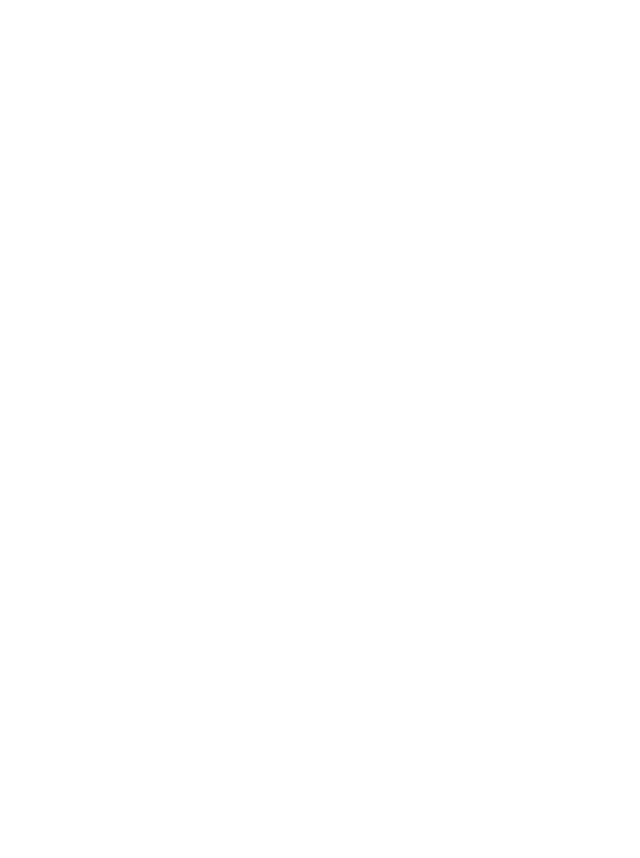
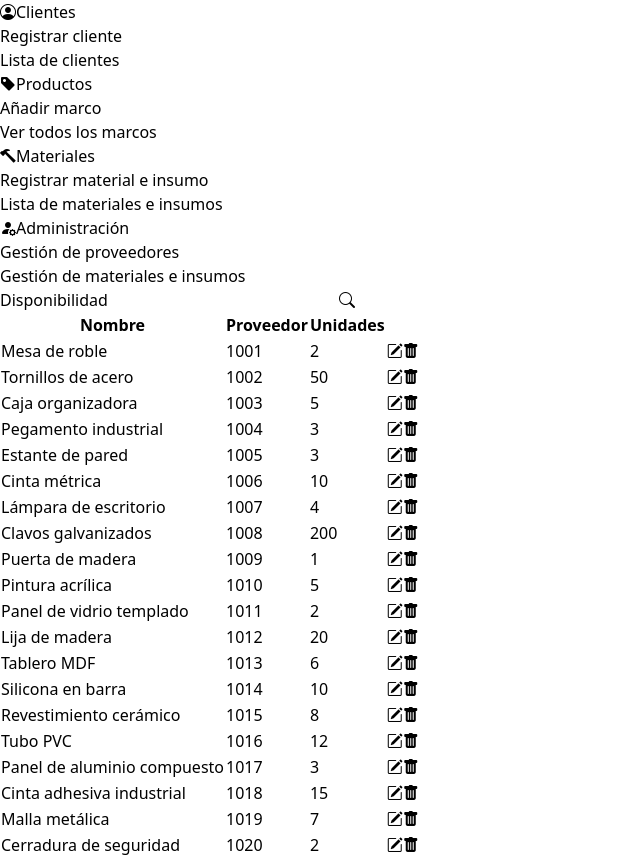
Before and after one commit to sae0-3/mymc, a React (Vite) app: page /lista_de_materiales in a window 1280 px wide. Before the commit this address had no page. Shown: the whole page, without its empty margins (0-640 px from the left). Before the commit the page ends 800 px from the top, so only its background shows below. Built offline with nearby package versions, Linux system fonts and the light colour scheme.

Commit message:
lista de materiales e insumos

```diff
--- a/src/App.jsx
+++ b/src/App.jsx
@@ -13,6 +13,7 @@ import ProtectedRoute from "@/components/ProtectedRoute"; // Protección de ruta
 import FrameList from "@/pages/FrameList";
 import AddFrame from "@/pages/AddFrame";
 import RegisterMaterial from "@/pages/RegisterMaterial";
+import MaterialList from "@/pages/MaterialList";
 
 function App() {
   return (
@@ -40,6 +41,7 @@ function App() {
           <Route path='/lista_de_marcos' element={<FrameList />} />
           <Route path='/añadir_marco' element={<AddFrame />} />
           <Route path='/registrar_material' element={<RegisterMaterial />} />
+          <Route path='/lista_de_materiales' element={<MaterialList />} />
         </Route>
       </Routes>
     </Router>
--- a/src/components/Header.jsx
+++ b/src/components/Header.jsx
@@ -57,7 +57,7 @@ const sections = [
     label: 'Materiales',
     options: [
       { label: 'Registrar material e insumo', link: '/registrar_material' },
-      { label: 'Lista de materiales e insumos', link: '/lista_materiales' },
+      { label: 'Lista de materiales e insumos', link: '/lista_de_materiales' },
       // { label: 'Inventario actual', link: '/inventario_actual' },
       // { label: 'Especificaciones técnicas', link: '/especificaciones_tecnicas' },
     ]
--- a/src/components/Search.jsx
+++ b/src/components/Search.jsx
@@ -18,7 +18,7 @@ export const Search = ({ action, label, placeholder = '', id }) => {
         id={id}
         value={searchTerm}
         onChange={(e) => setSearchTerm(e.target.value)}
-        className='border-b border-gray-200 focus:border-gray-500 focus:outline-none focus:ring-0 p-2 w-full'
+        className='border-b border-gray-300 focus:border-gray-800 focus:outline-none focus:ring-0 p-2 w-full'
         placeholder={placeholder}
       />
       <button
--- /dev/null
+++ b/src/pages/MaterialList.jsx
@@ -0,0 +1,221 @@
+import { useState } from 'react'
+
+import { Table } from '@/components/Table'
+import { Search } from '@/components/Search'
+import TitleLayout from '@/layouts/TitleLayout'
+
+const columns = [
+  { accessorKey: 'nombre', header: 'Nombre' },
+  { accessorKey: 'nit_ci', header: 'Proveedor' },
+  { accessorKey: 'cantidad', header: 'Unidades' },
+]
+
+export default function MaterialList() {
+  const [filteredData, setFilteredData] = useState(data)
+
+  const onEdit = (row) => console.log('Editando:', row)
+  const onDelete = (row) => console.log('Eliminando:', row)
+
+  const handleSearch = (searchTerm) => {
+    const numericTerm = Number(searchTerm)
+    if (isNaN(numericTerm)) {
+      setFilteredData(data)
+      return
+    }
+
+    setFilteredData(data.filter(row => row.cantidad >= numericTerm))
+  }
+
+  return (
+    <TitleLayout title='Gestión de materiales e insumos'>
+      <section className='w-4/12'>
+        <Search id='search_disponibilidad' label='Disponibilidad' action={handleSearch} />
+      </section>
+
+      <Table columns={columns} data={filteredData} actions={{ onEdit, onDelete }} />
+    </TitleLayout>
+  )
+}
+
+const data = [
+  {
+    nit_ci: '1001',
+    material: 'Material',
+    nombre: 'Mesa de roble',
+    cantidad: 2,
+    precio_unitario: 150.75,
+    precio_total: 301.50,
+    descripcion: 'Mesa de roble macizo con acabado pulido'
+  },
+  {
+    nit_ci: '1002',
+    material: 'Insumo',
+    nombre: 'Tornillos de acero',
+    cantidad: 50,
+    precio_unitario: 0.50,
+    precio_total: 25.00,
+    descripcion: 'Tornillos resistentes para madera y metal'
+  },
+  {
+    nit_ci: '1003',
+    material: 'Material',
+    nombre: 'Caja organizadora',
+    cantidad: 5,
+    precio_unitario: 20.00,
+    precio_total: 100.00,
+    descripcion: 'Caja de almacenamiento con tapa hermética'
+  },
+  {
+    nit_ci: '1004',
+    material: 'Insumo',
+    nombre: 'Pegamento industrial',
+    cantidad: 3,
+    precio_unitario: 35.00,
+    precio_total: 105.00,
+    descripcion: 'Pegamento de alta resistencia para madera y plástico'
+  },
+  {
+    nit_ci: '1005',
+    material: 'Material',
+    nombre: 'Estante de pared',
+    cantidad: 3,
+    precio_unitario: 120.00,
+    precio_total: 360.00,
+    descripcion: 'Estante de madera flotante con soportes metálicos'
+  },
+  {
+    nit_ci: '1006',
+    material: 'Insumo',
+    nombre: 'Cinta métrica',
+    cantidad: 10,
+    precio_unitario: 15.00,
+    precio_total: 150.00,
+    descripcion: 'Cinta métrica de 5 metros con carcasa reforzada'
+  },
+  {
+    nit_ci: '1007',
+    material: 'Material',
+    nombre: 'Lámpara de escritorio',
+    cantidad: 4,
+    precio_unitario: 45.50,
+    precio_total: 182.00,
+    descripcion: 'Lámpara LED con brazo ajustable'
+  },
+  {
+    nit_ci: '1008',
+    material: 'Insumo',
+    nombre: 'Clavos galvanizados',
+    cantidad: 200,
+    precio_unitario: 0.10,
+    precio_total: 20.00,
+    descripcion: 'Clavos resistentes a la corrosión para madera'
+  },
+  {
+    nit_ci: '1009',
+    material: 'Material',
+    nombre: 'Puerta de madera',
+    cantidad: 1,
+    precio_unitario: 450.00,
+    precio_total: 450.00,
+    descripcion: 'Puerta de madera maciza con diseño moderno'
+  },
+  {
+    nit_ci: '1010',
+    material: 'Insumo',
+    nombre: 'Pintura acrílica',
+    cantidad: 5,
+    precio_unitario: 80.00,
+    precio_total: 400.00,
+    descripcion: 'Pintura de alta calidad para interiores y exteriores'
+  },
+  {
+    nit_ci: '1011',
+    material: 'Material',
+    nombre: 'Panel de vidrio templado',
+    cantidad: 2,
+    precio_unitario: 230.00,
+    precio_total: 460.00,
+    descripcion: 'Vidrio templado de alta resistencia'
+  },
+  {
+    nit_ci: '1012',
+    material: 'Insumo',
+    nombre: 'Lija de madera',
+    cantidad: 20,
+    precio_unitario: 5.00,
+    precio_total: 100.00,
+    descripcion: 'Lija de diferentes grosores para acabados finos'
+  },
+  {
+    nit_ci: '1013',
+    material: 'Material',
+    nombre: 'Tablero MDF',
+    cantidad: 6,
+    precio_unitario: 180.00,
+    precio_total: 1080.00,
+    descripcion: 'Tablero de fibra de densidad media para carpintería'
+  },
+  {
+    nit_ci: '1014',
+    material: 'Insumo',
+    nombre: 'Silicona en barra',
+    cantidad: 10,
+    precio_unitario: 2.50,
+    precio_total: 25.00,
+    descripcion: 'Barras de silicona para pistola de calor'
+  },
+  {
+    nit_ci: '1015',
+    material: 'Material',
+    nombre: 'Revestimiento cerámico',
+    cantidad: 8,
+    precio_unitario: 95.00,
+    precio_total: 760.00,
+    descripcion: 'Revestimiento de cerámica para pisos y paredes'
+  },
+  {
+    nit_ci: '1016',
+    material: 'Insumo',
+    nombre: 'Tubo PVC',
+    cantidad: 12,
+    precio_unitario: 25.00,
+    precio_total: 300.00,
+    descripcion: 'Tubo de PVC para instalaciones sanitarias'
+  },
+  {
+    nit_ci: '1017',
+    material: 'Material',
+    nombre: 'Panel de aluminio compuesto',
+    cantidad: 3,
+    precio_unitario: 320.00,
+    precio_total: 960.00,
+    descripcion: 'Panel ligero y resistente para fachadas'
+  },
+  {
+    nit_ci: '1018',
+    material: 'Insumo',
+    nombre: 'Cinta adhesiva industrial',
+    cantidad: 15,
+    precio_unitario: 8.00,
+    precio_total: 120.00,
+    descripcion: 'Cinta adhesiva de alta adherencia'
+  },
+  {
+    nit_ci: '1019',
+    material: 'Material',
+    nombre: 'Malla metálica',
+    cantidad: 7,
+    precio_unitario: 145.00,
+    precio_total: 1015.00,
+    descripcion: 'Malla de acero galvanizado para construcción'
+  },
+  {
+    nit_ci: '1020',
+    material: 'Insumo',
+    nombre: 'Cerradura de seguridad',
+    cantidad: 2,
+    precio_unitario: 180.00,
+    precio_total: 360.00,
+    descripcion: 'Cerradura con doble cilindro y llave maestra'
+  }
+]
--- a/src/pages/RegisterMaterial.jsx
+++ b/src/pages/RegisterMaterial.jsx
@@ -127,7 +127,7 @@ export default function RegisterMaterial() {
             className='inline-flex items-center px-4 py-2 border border-transparent text-sm font-medium rounded-md text-white bg-[#5e2222] hover:bg-[#451616] duration-100 focus:outline-none focus:ring-2 focus:ring-offset-2'
           >Guardar</button>
           <Link
-            to='/lista_materiales'
+            to='/lista_de_materiales'
             className='inline-flex items-center px-4 py-2 border border-transparent text-sm font-medium rounded-md text-white bg-[#5e2222] hover:bg-[#451616] duration-100 focus:outline-none focus:ring-2 focus:ring-offset-2'
           >Salir</Link>
         </section>
```
